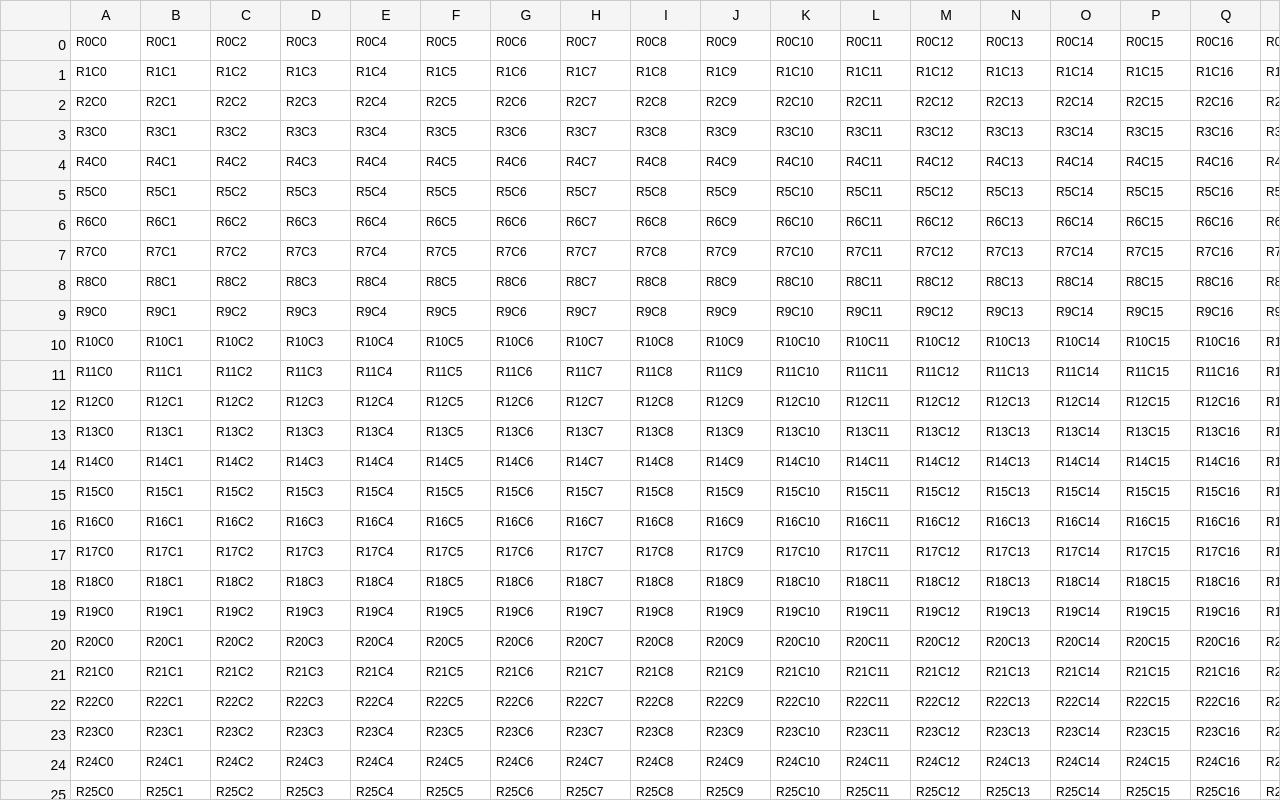
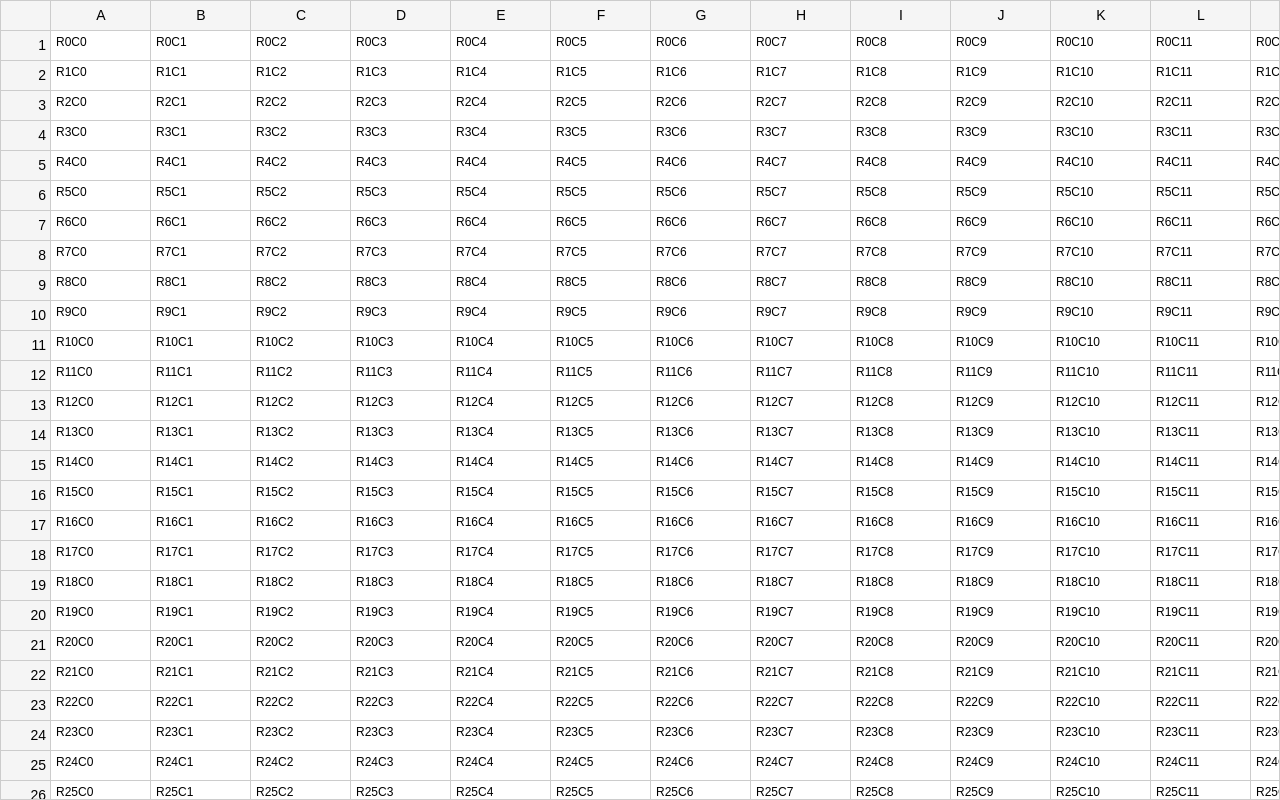
Before and after one commit to Kamlesh-Zeuslearning/Training, a plain HTML site: page Task-8/V2.0/index.html in a window 1280 px wide. Drawn offline with Linux system fonts and the light colour scheme.

Commit message:
minor styling fixes

```diff
--- a/Task-8/V2.0/index.js
+++ b/Task-8/V2.0/index.js
@@ -2,14 +2,14 @@ import Spreadsheet from "./src/spreadsheet.js";
 
 //basic grid dimensions
 const config = {
-    cellWidth: 70,
+    cellWidth: 100,
     cellHeight: 30,
     totalRows: 100000,
     totalCols: 1000,
-    visibleRows: 40,
+    visibleRows: 100,
     visibleCols: 35,
-    rowWidth: 70,
-    colHeight: 30
+    rowWidth: 50,
+    colHeight: 30 ,
 };
 
 
--- a/Task-8/V2.0/src/rowHeader.js
+++ b/Task-8/V2.0/src/rowHeader.js
@@ -28,11 +28,11 @@ class RowHeader {
         const canvas = document.createElement("canvas");
         const dpr = window.devicePixelRatio || 1;
 
-        canvas.width = this.config.cellWidth * dpr;
+        canvas.width = this.config.rowWidth * dpr;
 
         canvas.height = this.canvasHeight * dpr;
 
-        canvas.style.width = `${this.config.cellWidth}px`;
+        canvas.style.width = `${this.config.rowWidth}px`;
         canvas.style.height = `${this.canvasHeight}px`;
         canvas.style.position = "absolute";
 
@@ -49,8 +49,8 @@ class RowHeader {
     draw(startRow) {
         const { cellHeight, visibleRows } = this.config;
         const ctx = this.ctx;
-        // console.log(this.config.cellWidth, "hi")
-        ctx.clearRect(0, 0, this.config.cellWidth, this.canvasHeight);
+        // console.log(this.config.rowWidth, "hi")
+        ctx.clearRect(0, 0, this.config.rowWidth, this.canvasHeight);
         ctx.beginPath();
 
         //styles for text
@@ -78,12 +78,12 @@ class RowHeader {
                 ctx.fillRect(
                     0,
                     rowSum - rowHeight,
-                    this.config.cellWidth - 0.5,
+                    this.config.rowWidth - 0.5,
                     rowHeight - 0.5
                 );
                 ctx.fillStyle = " #107C41";
                 ctx.fillRect(
-                    this.config.cellWidth - 3,
+                    this.config.rowWidth - 3,
                     rowSum - rowHeight - 0.5,
                     2,
                     rowHeight
@@ -96,7 +96,7 @@ class RowHeader {
                 ctx.fillRect(
                     0,
                     rowSum - rowHeight,
-                    this.config.cellWidth - 0.5,
+                    this.config.rowWidth - 0.5,
                     rowHeight - 0.5
                 );
             }
@@ -107,7 +107,7 @@ class RowHeader {
                 ctx.fillRect(
                     0,
                     rowSum - rowHeight,
-                    this.config.cellWidth - 0.5,
+                    this.config.rowWidth - 0.5,
                     rowHeight - 0.5
                 );
 
@@ -120,7 +120,7 @@ class RowHeader {
             if (this.spreadsheet.selectedColumn !== null) {
                 ctx.fillStyle = " #195f3a";
             }
-            ctx.fillText(rowIndex, this.config.cellWidth - 5, rowY);
+            ctx.fillText(rowIndex + 1, this.config.rowWidth - 5, rowY);
         }
 
         if (this.spreadsheet.selectedColumn !== null) {
@@ -137,12 +137,12 @@ class RowHeader {
                     this.spreadsheet.currentStartRow + r
                 ];
             ctx.moveTo(0, rowSum - 0.5);
-            ctx.lineTo(this.config.cellWidth, rowSum - 0.5);
+            ctx.lineTo(this.config.rowWidth, rowSum - 0.5);
         }
 
         //drawing right border for rowHeader
-        ctx.moveTo(this.config.cellWidth - 0.5, 0);
-        ctx.lineTo(this.config.cellWidth - 0.5, this.canvasHeight);
+        ctx.moveTo(this.config.rowWidth - 0.5, 0);
+        ctx.lineTo(this.config.rowWidth - 0.5, this.canvasHeight);
         ctx.stroke();
     }
 
--- a/Task-8/V2.0/src/spreadsheet.js
+++ b/Task-8/V2.0/src/spreadsheet.js
@@ -95,10 +95,10 @@ class Spreadsheet {
 
         // console.log(this.rowHeader.canvas.style.left, " ", scrollLeft)
         this.rowHeader.setPosition(rowSum + this.config.cellHeight, scrollLeft);
-        this.colHeader.setPosition(scrollTop, colSum + this.config.cellWidth);
+        this.colHeader.setPosition(scrollTop, colSum + this.config.rowWidth);
         this.grid.setPosition(
             rowSum + this.config.cellHeight,
-            colSum + this.config.cellWidth
+            colSum + this.config.rowWidth
         );
         this.topLeft.style.top = `${scrollTop}px`;
         this.topLeft.style.left = `${scrollLeft}px`;
--- a/Task-8/V2.0/style.css
+++ b/Task-8/V2.0/style.css
@@ -25,7 +25,7 @@ body {
 #container canvas {
     position: absolute;
     top: 30px;
-    left: 70px;
+    left: 50px;
     z-index: 10;
 }
 
@@ -40,7 +40,7 @@ body {
     position: absolute;
     z-index: 12;
     background-color: #f5f5f5;
-    left: 70px;
+    left: 50px;
 }
 
 #topLeft {
@@ -48,7 +48,7 @@ body {
     z-index: 13;
     background-color: #f5f5f5;
     height: 30px;
-    width: 70px;
+    width: 50px;
     border-bottom: 1px solid #ccc;
     border-right: 1px solid #ccc;
 }
@@ -60,8 +60,4 @@ input {
     position: absolute;
     border: 1px solid rgb(0, 177, 0);
     outline: none;
-    top: 30px;
-    left: 70px;
-    height: 31px;
-    width: 71px;
 }
```
